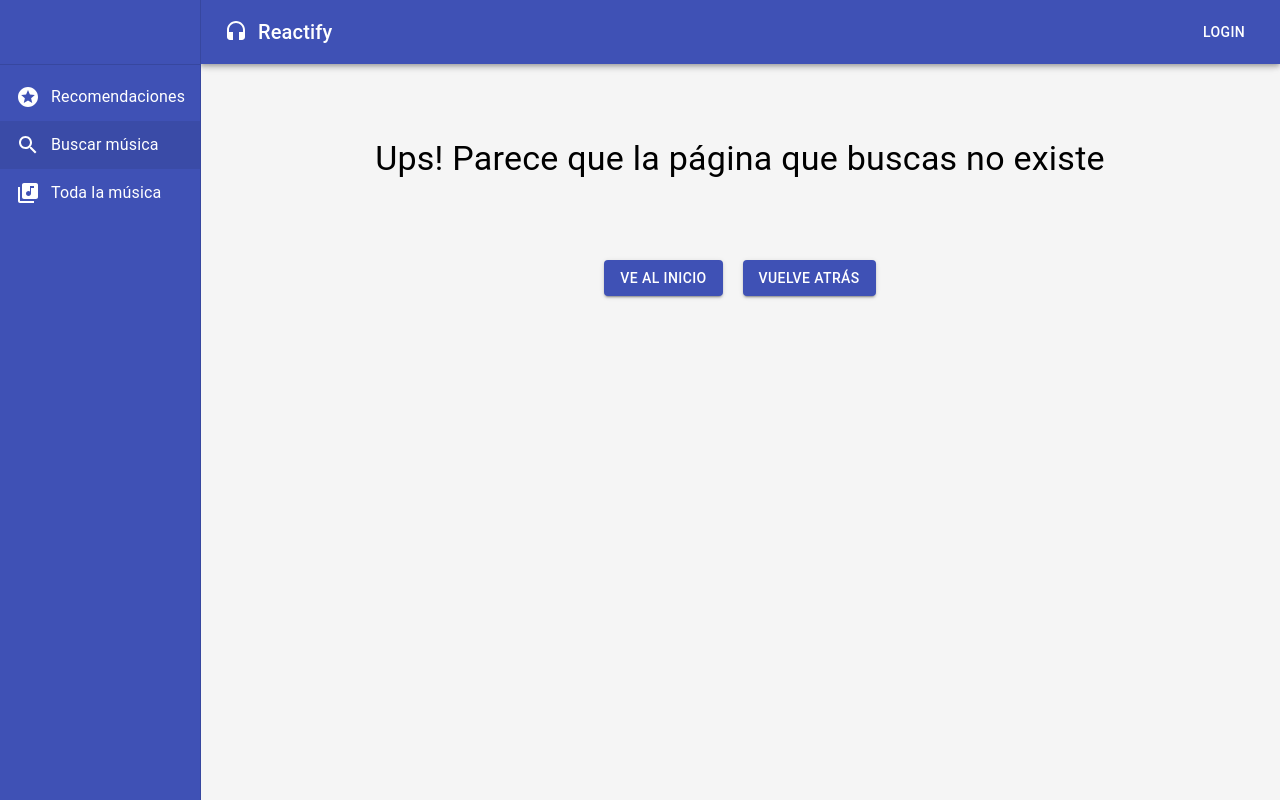
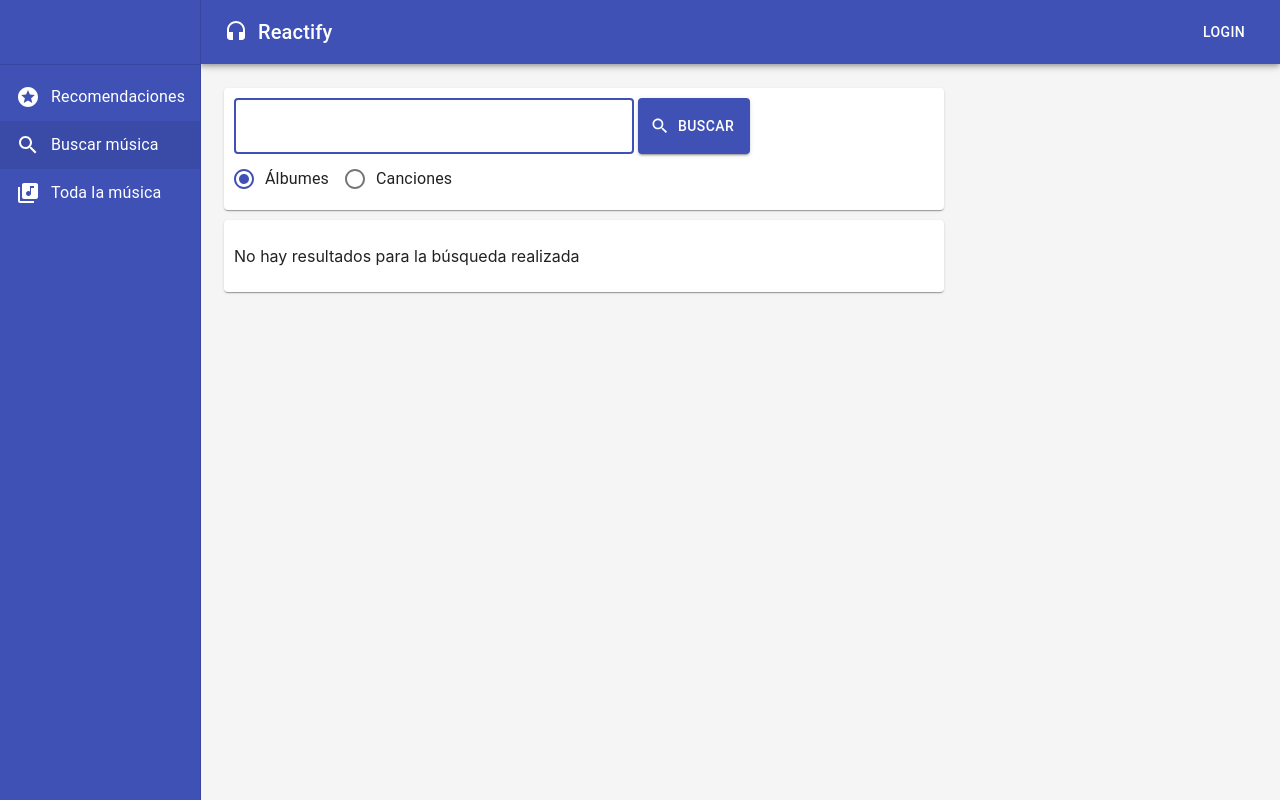
Before and after one commit to TrainingIT-REACT/ana_lopez, a React (Create React App) app: page /search in a window 1280 px wide. Built offline with nearby package versions, Linux system fonts and the light colour scheme.

Commit message:
Add search view

```diff
--- a/src/App/App.js
+++ b/src/App/App.js
@@ -33,6 +33,7 @@ const Album = React.lazy(() => import('./Album'));
 const Player = React.lazy(() => import('./PlayerView'));
 const Login = React.lazy(() => import('./Login'));
 const UserProfile = React.lazy(() => import('./UserProfile'));
+const Search = React.lazy(() => import('./Search'));
 const NotFound = React.lazy(() => import('./NotFound'));
 
 class App extends Component {
@@ -66,6 +67,7 @@ class App extends Component {
                           <Route exact path="/album-list" component={AlbumList} />
                           <Route exact path="/album-list/:id([0-9]*)" component={Album} />
                           <Route exact path="/player/song/:id([0-9]*)" component={Player} />
+                          <Route exact path="/search" component={Search} />
                           <Route exact path="/login" component={Login} />
                           <PrivateRoute exact path="/profile" component={UserProfile} />
                           <Route component={NotFound} />
--- /dev/null
+++ b/src/App/Search.js
@@ -0,0 +1,188 @@
+import React, { Component, Fragment } from 'react';
+import PropTypes from 'prop-types';
+import { connect } from 'react-redux';
+import { Link as RouterLink } from 'react-router-dom';
+import Paper from '@material-ui/core/Paper';
+import TextField from '@material-ui/core/TextField';
+import Button from '@material-ui/core/Button';
+import FormControl from '@material-ui/core/FormControl';
+import FormControlLabel from '@material-ui/core/FormControlLabel';
+import RadioGroup from '@material-ui/core/RadioGroup';
+import Radio from '@material-ui/core/Radio';
+import List from '@material-ui/core/List';
+import ListItem from '@material-ui/core/ListItem';
+import ListItemText from '@material-ui/core/ListItemText';
+import Divider from '@material-ui/core/Divider';
+import Link from '@material-ui/core/Link';
+import SearchIcon from '@material-ui/icons/Search';
+import { withStyles } from '@material-ui/core/styles';
+import { search, clearSearch } from './actions/search';
+
+const styles = () => ({
+  paper: {
+    width: 700,
+    padding: 10,
+    marginBottom: 10
+  },
+  searchInputContainer: {
+    display: 'flex'
+  },
+  input: {
+    width: 400
+  },
+  buttonContainer: {
+    display: 'flex',
+    verticalAlign: 'middle',
+    marginLeft: 4
+  },
+  formControl: {
+    marginTop: 4
+  },
+  radioContainers: {
+    display: 'flex'
+  },
+  link: {
+    textDecoration: 'none'
+  }
+});
+
+const LinkToItem = React.forwardRef((props, ref) => <RouterLink innerRef={ref} {...props} />);
+
+const ALBUMS = 'albums';
+const SONGS = 'songs';
+
+class Search extends Component {
+  constructor(props) {
+    super(props);
+    this.searchTextRef = React.createRef();
+    this.state = {
+      searchText: '',
+      searchType: ALBUMS
+    };
+  }
+
+  componentDidMount() {
+    this.searchTextRef.current.focus();
+  }
+
+  componentWillUnmount() {
+    this.props.clearSearch();
+  }
+
+  onChangeSearchText = event => {
+    const newValue = event.target.value;
+    this.setState({ searchText: newValue });
+  };
+
+  onChangeSearchType = event => {
+    const newValue = event.target.value;
+    this.setState({ searchType: newValue });
+  };
+
+  onClickOnSearch = () => {
+    this.props.search(this.state.searchType, this.state.searchText);
+  };
+
+  getLinkRoute = id => {
+    let linkRoute;
+    if (this.state.searchType === ALBUMS) {
+      linkRoute = `/album-list/${id}`;
+    } else {
+      linkRoute = `/player/song/${id}`;
+    }
+    return linkRoute;
+  };
+
+  render() {
+    const { classes, loading, error, results } = this.props;
+    return (
+      <>
+        <Paper className={classes.paper}>
+          <div className={classes.searchInputContainer}>
+            <TextField
+              variant="outlined"
+              className={classes.input}
+              inputRef={this.searchTextRef}
+              value={this.state.searchText}
+              onChange={this.onChangeSearchText}
+            />
+            <div className={classes.buttonContainer}>
+              <Button
+                variant="contained"
+                color="primary"
+                onClick={this.onClickOnSearch}
+                startIcon={<SearchIcon />}
+              >
+                Buscar
+              </Button>
+            </div>
+          </div>
+          <FormControl component="fieldset" className={classes.formControl}>
+            <RadioGroup
+              name="searchType"
+              value={this.state.searchType}
+              onChange={this.onChangeSearchType}
+            >
+              <div className={classes.radioContainers}>
+                <FormControlLabel
+                  value={ALBUMS}
+                  control={<Radio color="primary" />}
+                  label="Álbumes"
+                />
+                <FormControlLabel
+                  value={SONGS}
+                  control={<Radio color="primary" />}
+                  label="Canciones"
+                />
+              </div>
+            </RadioGroup>
+          </FormControl>
+        </Paper>
+        <Paper className={classes.paper}>
+          {loading && <p>Buscando...</p>}
+          {error && <p>Ha ocurrido un error al realizar la búsqueda</p>}
+          {results.length === 0 && !loading && !error && (
+            <p>No hay resultados para la búsqueda realizada</p>
+          )}
+          {results.length > 0 && !loading && !error && (
+            <List>
+              {results.map((item, index) => (
+                <Fragment key={index}>
+                  <ListItem>
+                    <Link
+                      to={this.getLinkRoute(item.id)}
+                      component={LinkToItem}
+                      className={classes.link}
+                      color="inherit"
+                    >
+                      <ListItemText primary={item.name} />
+                    </Link>
+                  </ListItem>
+                  {index !== results.length - 1 && <Divider />}
+                </Fragment>
+              ))}
+            </List>
+          )}
+        </Paper>
+      </>
+    );
+  }
+}
+
+Search.propTypes = {
+  classes: PropTypes.object.isRequired,
+  loading: PropTypes.bool.isRequired,
+  error: PropTypes.bool.isRequired,
+  results: PropTypes.array
+};
+
+const mapStateToProps = state => ({
+  ...state.search
+});
+
+const mapDispatchToProps = dispatch => ({
+  search: (type, text) => dispatch(search(type, text)),
+  clearSearch: () => dispatch(clearSearch())
+});
+
+export default connect(mapStateToProps, mapDispatchToProps)(withStyles(styles)(Search));
--- /dev/null
+++ b/src/App/actions/search.js
@@ -0,0 +1,29 @@
+import types from './types';
+
+const searchLoading = () => ({
+  type: types.SEARCH_LOADING
+});
+
+const searchError = () => ({
+  type: types.SEARCH_ERROR
+});
+
+const searchLoaded = results => ({
+  type: types.SEARCH_LOADED,
+  results
+});
+
+export const search = (searchType, searchText) => async dispatch => {
+  dispatch(searchLoading());
+  try {
+    const res = await fetch(`/${searchType}?name_like=${searchText}`);
+    const json = await res.json();
+    dispatch(searchLoaded(json));
+  } catch {
+    dispatch(searchError());
+  }
+};
+
+export const clearSearch = () => ({
+  type: types.CLEAR_SEARCH
+});
--- a/src/App/actions/types.js
+++ b/src/App/actions/types.js
@@ -19,7 +19,11 @@ const actions = [
   'STOP_PLAYING',
   'CLEAR_SONG',
   'ADD_ALBUM_TO_HISTORY',
-  'ADD_SONG_TO_HISTORY'
+  'ADD_SONG_TO_HISTORY',
+  'SEARCH_LOADING',
+  'SEARCH_ERROR',
+  'SEARCH_LOADED',
+  'CLEAR_SEARCH'
 ];
 
 const actionTypes = {};
--- /dev/null
+++ b/src/App/reducers/search.js
@@ -0,0 +1,42 @@
+import types from '../actions/types';
+
+const initialState = {
+  loading: false,
+  results: [],
+  error: false
+};
+
+const reducer = (state = initialState, action) => {
+  switch (action.type) {
+    case types.SEARCH_LOADING:
+      return {
+        ...state,
+        loading: true,
+        error: false
+      };
+    case types.SEARCH_LOADED:
+      return {
+        ...state,
+        loading: false,
+        results: action.results,
+        error: false
+      };
+    case types.SEARCH_ERROR:
+      return {
+        ...state,
+        loading: false,
+        error: true
+      };
+    case types.CLEAR_SEARCH:
+      return {
+        ...state,
+        loading: false,
+        error: false,
+        results: []
+      };
+    default:
+      return state;
+  }
+};
+
+export default reducer;
--- a/src/App/store.js
+++ b/src/App/store.js
@@ -6,8 +6,9 @@ import albums from './reducers/albums';
 import albumDetails from './reducers/albumDetails';
 import song from './reducers/song';
 import history from './reducers/history';
+import search from './reducers/search';
 
 export default createStore(
-  combineReducers({ user, recommendations, albums, albumDetails, song, history }),
+  combineReducers({ user, recommendations, albums, albumDetails, song, history, search }),
   applyMiddleware(thunk)
 );
```
